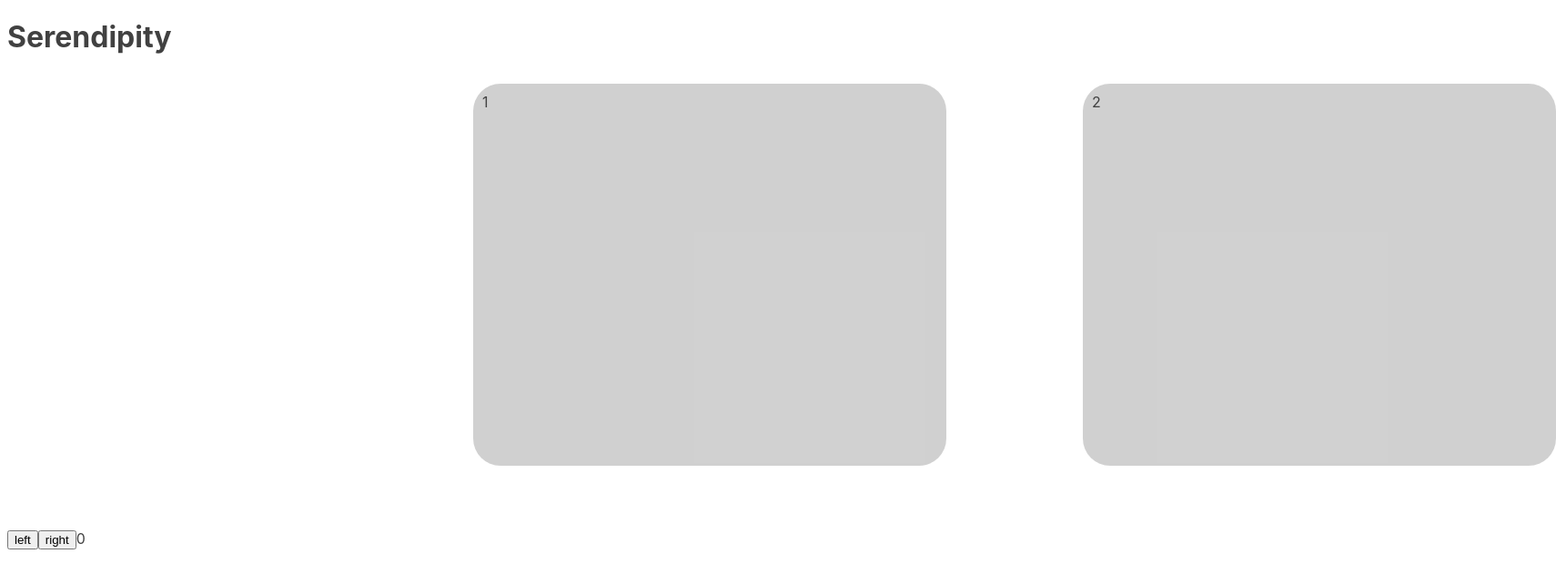
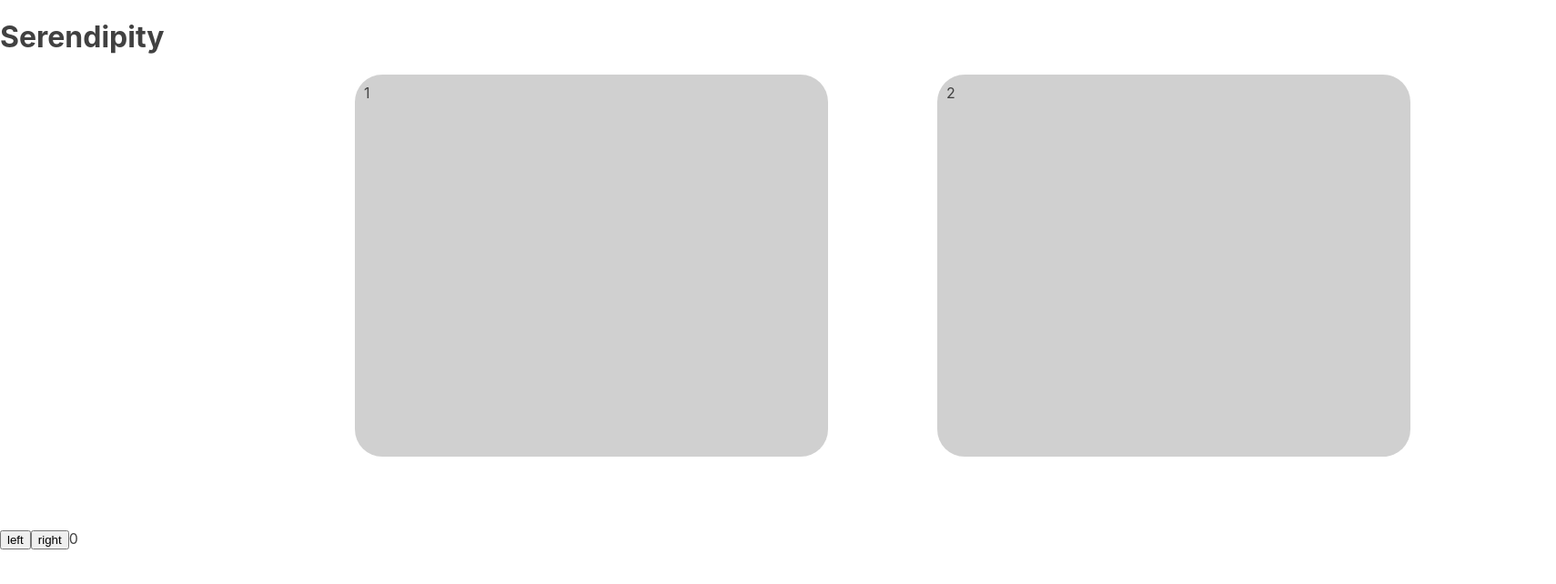
Before and after one commit to nichwch/serendipity, a Next.js app: page / in a window 1280 px wide. Shown: the top 642 px of the page at 91% size, 1710 px wide, since content can reach past the window. Built offline with nearby package versions, Linux system fonts and the light colour scheme.

Commit message:
react-transition group, use transforms

```diff
--- a/components/Slideshow.tsx
+++ b/components/Slideshow.tsx
@@ -1,25 +1,43 @@
 import { useState } from "react";
 import styled from "styled-components";
 import { DarkenMedium, DarkenSlightly } from "../config/theme";
+import { CSSTransition, TransitionGroup } from "react-transition-group";
+
 export const Slideshow = (props: { slides: any[]; initialIndex: number }) => {
 	const [index, setIndex] = useState(props.initialIndex);
 
 	return (
 		<>
 			<SlidesContainer>
+				<TransitionGroup>
 					{index > 0 ? (
+						<CSSTransition
+							key={index - 1}
+							timeout={300}
+							classNames="slide-anim"
+						>
 							<Slide key={index - 1} position="left">
 								{props.slides[index - 1]}
 							</Slide>
+						</CSSTransition>
 					) : null}
+					<CSSTransition key={index} timeout={300} classNames="slide-anim">
 						<Slide key={index} position="center">
 							{props.slides[index]}
 						</Slide>
+					</CSSTransition>
 					{index < props.slides.length - 1 ? (
+						<CSSTransition
+							key={index + 1}
+							timeout={300}
+							classNames="slide-anim"
+						>
 							<Slide key={index + 1} position="right">
 								{props.slides[index + 1]}
 							</Slide>
+						</CSSTransition>
 					) : null}
+				</TransitionGroup>
 			</SlidesContainer>
 			<button
 				onClick={() => {
@@ -49,31 +67,34 @@ const Slide = styled.div<{ position: "left" | "center" | "right" }>`
 	background-color: ${DarkenMedium};
 	border-radius: 30px;
 	padding: 10px;
-	margin: 10px;
-
-	left: ${(props) => {
-		if (props.position === "left") {
-			return "-500px;";
-		}
-		if (props.position === "center") {
-			return `${1 * (SLIDE_WIDTH + 10)}px;`;
-		}
-		if (props.position === "right") {
-			return "calc(100vw - 100px);";
-		}
-	}};
-
-	transition: left 0.5s;
-
-	@keyframes fadein {
-		from {
+	&.slide-anim-enter {
 	opacity: 0;
 	}
-		to {
+	&.slide-anim-enter-active {
+	opacity: 1;
+	transition: opacity 300ms;
+	}
+	&.slide-anim-exit {
 	opacity: 1;
 	}
+
+	&.slide-anim-exit-active {
+	opacity: 0;
+	transition: opacity 300ms;
 	}
-	animation: fadein 0.2s;
+
+	transform: ${(props) => {
+		if (props.position === "left") return "translateX(-250px);";
+		if (props.position === "center")
+			return "translateX(  calc( 50vw - 250px ) ) ;";
+		if (props.position === "right") return "translateX( calc(100vw - 250px) );";
+	}}
+
+	transition: transform 0.3s;
+
+
+
+
 `;
 
 const SlidesContainer = styled.div`
--- a/package.json
+++ b/package.json
@@ -12,6 +12,7 @@
     "next": "^12.0.7",
     "react": "17.0.2",
     "react-dom": "17.0.2",
+    "react-transition-group": "^4.4.2",
     "styled-components": "^5.3.3",
     "typescript": "^4.5.4"
   },
--- a/pages/_app.tsx
+++ b/pages/_app.tsx
@@ -12,8 +12,12 @@ function MyApp({ Component, pageProps }) {
 
 export default MyApp;
 const GlobalStyle = createGlobalStyle`
-  html{
+  html,body{
     font-family: Inter, serif;
-    color:${offBlack}
+    color:${offBlack};
+	padding:0px;
+	margin:0px;
+	height:100vh;
+	width:100vw;
   }
 `;
```
Also changed, not shown: 1 other file (tests, documents, lock files or other folders). Lines whose indentation alone changed are shown as unchanged.
